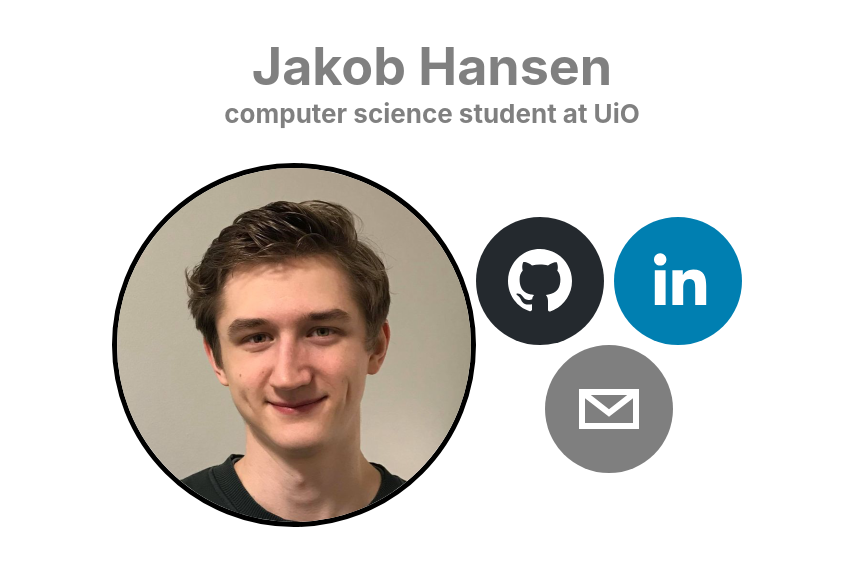
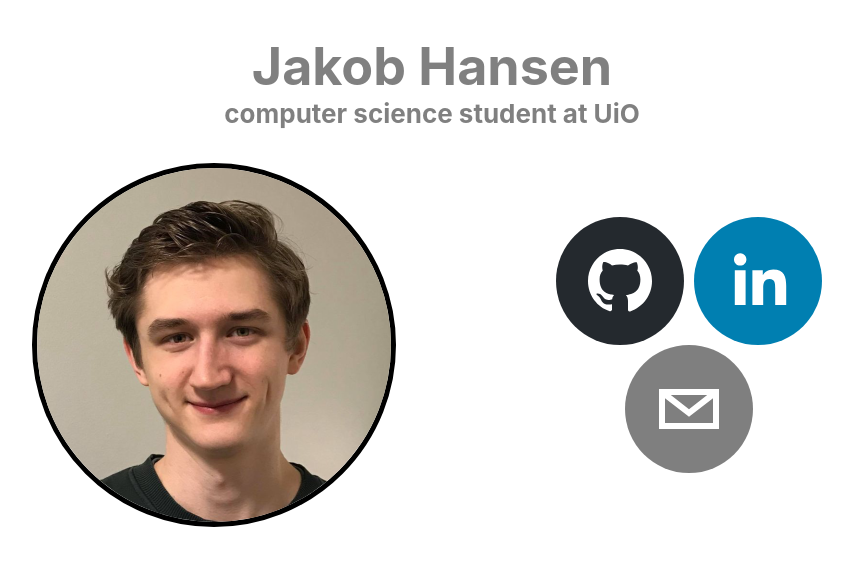
Before and after one commit to jakobkhansen/jakobhansen.dev-OLD, a React (Create React App) app: page / in a window 1280 px wide. Shown: the top 566 px of the page, without its empty margins (208-1061 px from the left). Built offline with nearby package versions, Linux system fonts and the light colour scheme.

Commit message:
Fix bad overflow

```diff
--- a/src/frontpage/Socials.css
+++ b/src/frontpage/Socials.css
@@ -1,16 +1,21 @@
+
+.socialsContainer {
+    display:flex;
+    flex-direction:row;
+    justify-content: flex-end;
+    flex-wrap:wrap;
+    width:75%;
+    margin:auto;
+}
+
 .headshot {
   pointer-events: none;
   border: 5px solid black;
   border-radius:50%;
   margin:auto;
-}
-
-.socialsContainer {
-    display:flex;
-    flex-direction:row;
-    justify-content: flex-end;
-    width:50%;
-    margin:auto;
+  max-width:100%;
+  max-height:100%;
+  float:left;
 }
 
 
@@ -20,6 +25,7 @@
     /*margin-top:auto;*/
     /*margin-bottom:auto;*/
     margin:auto;
+    float:left;
 }
 
 .socialIcon {
```
